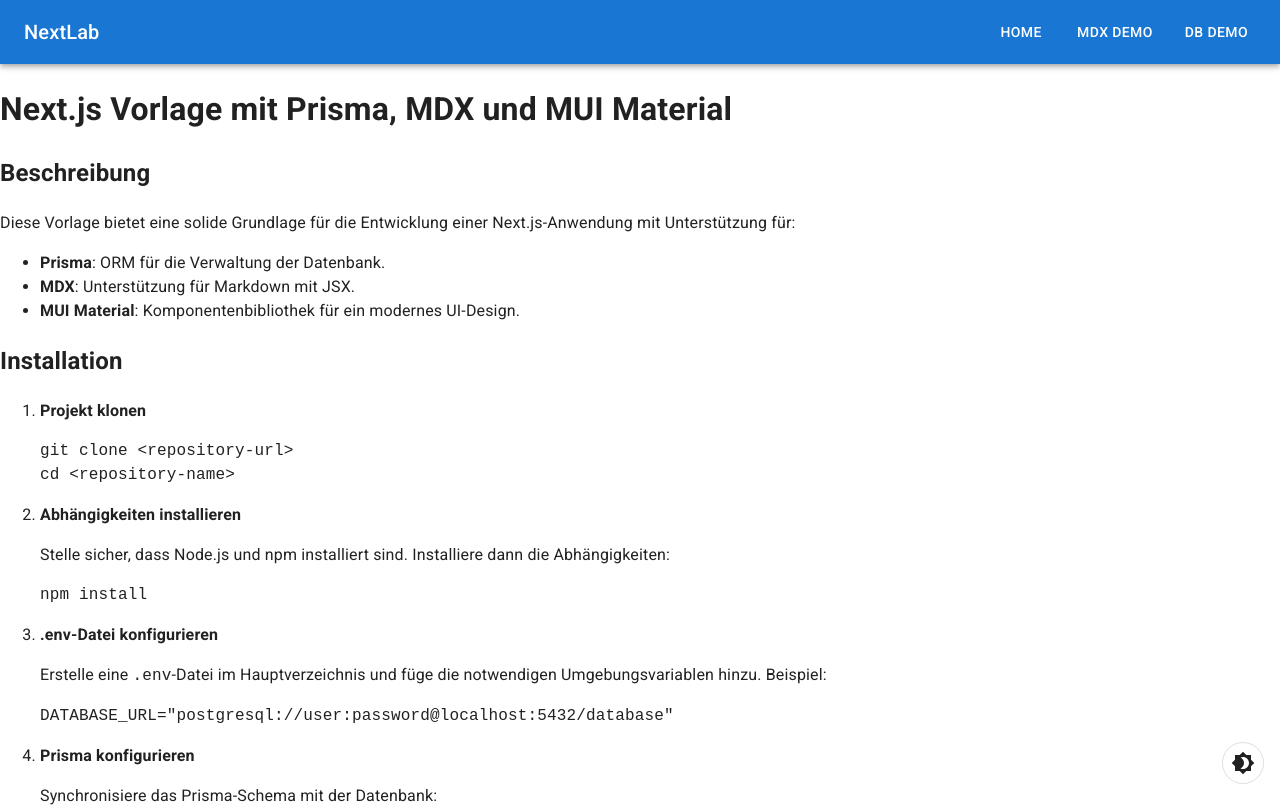
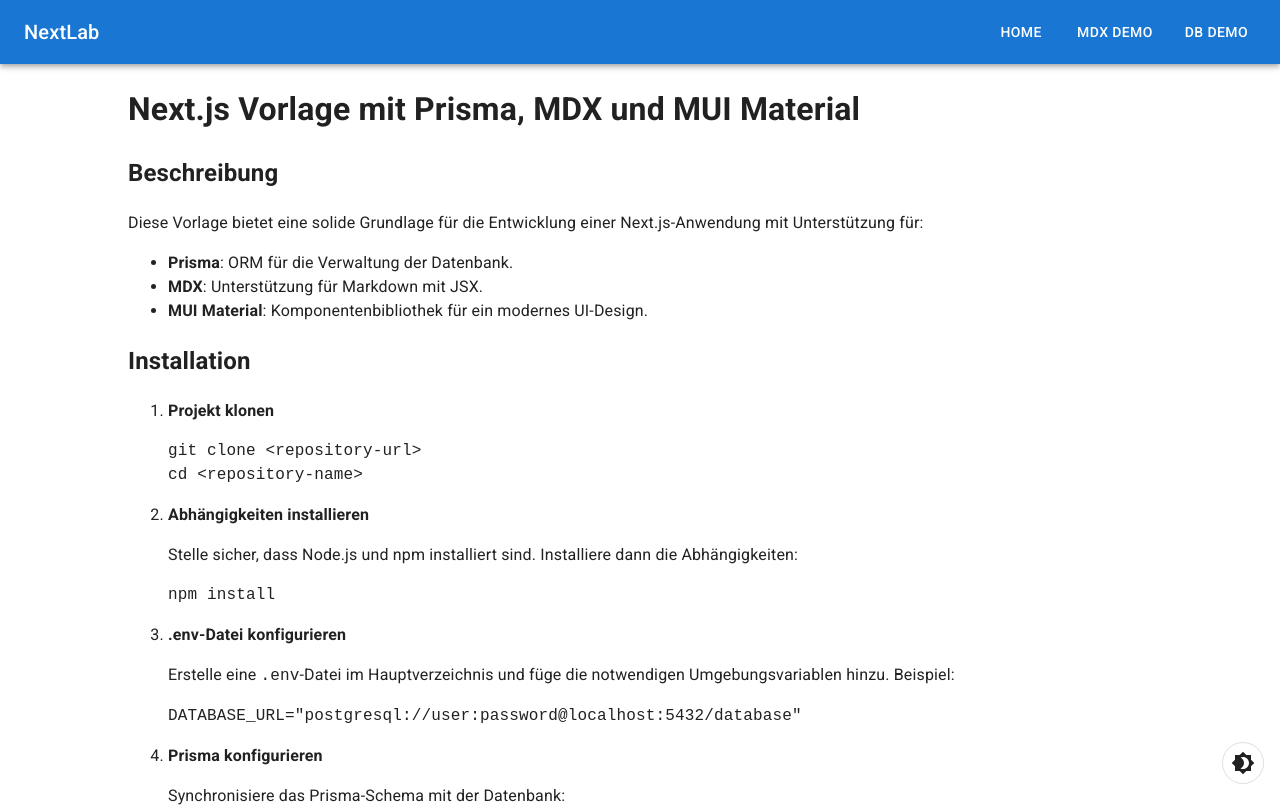
Before and after one commit to zerlix/NextLab, a Next.js app: page / in a window 1280 px wide. Shown: the top 807 px of the page. Built offline with nearby package versions, Linux system fonts and the light colour scheme.

Commit message:
<main style={{ width: '80%', margin: '0 auto' }}>

```diff
--- a/src/app/dbtest/page.js
+++ b/src/app/dbtest/page.js
@@ -9,7 +9,7 @@
     return (
       <>
         <h1>User</h1>
-        <TableContainer component={Paper} sx={{ width: '80%', margin: '0 auto' }}>
+        <TableContainer component={Paper}>
           <Table>
             <TableHead>
               <TableRow>
--- a/src/app/layout.js
+++ b/src/app/layout.js
@@ -28,7 +28,7 @@
         <ThemeProviderComponent>
           <Navbar />
           <MDXProvider components={useMDXComponents({})}>
-            <main>
+            <main style={{ width: '80%', margin: '0 auto' }}>
               {children}
             </main>
           </MDXProvider>
```
Also changed, not shown: src/app/dbtest/[slug]/page.js (deleted, +0 -10 lines).
